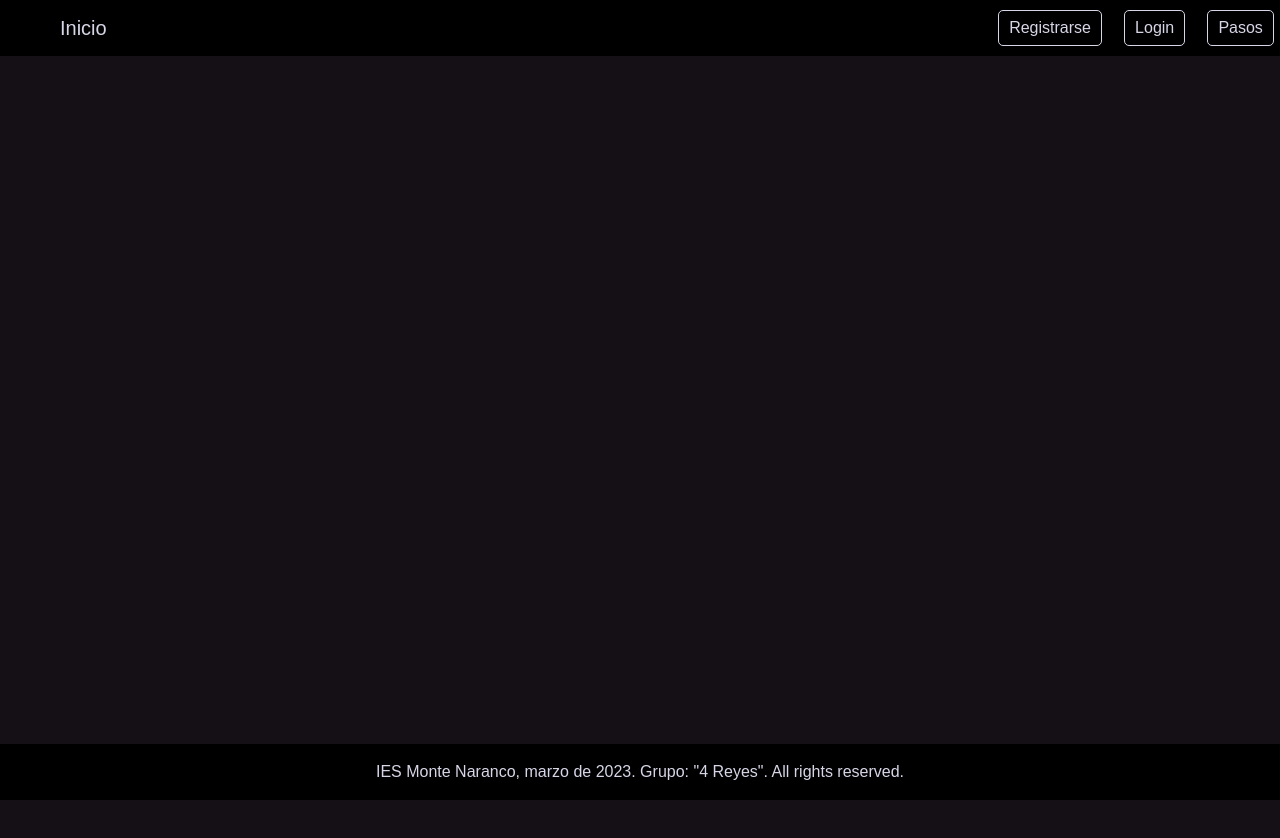
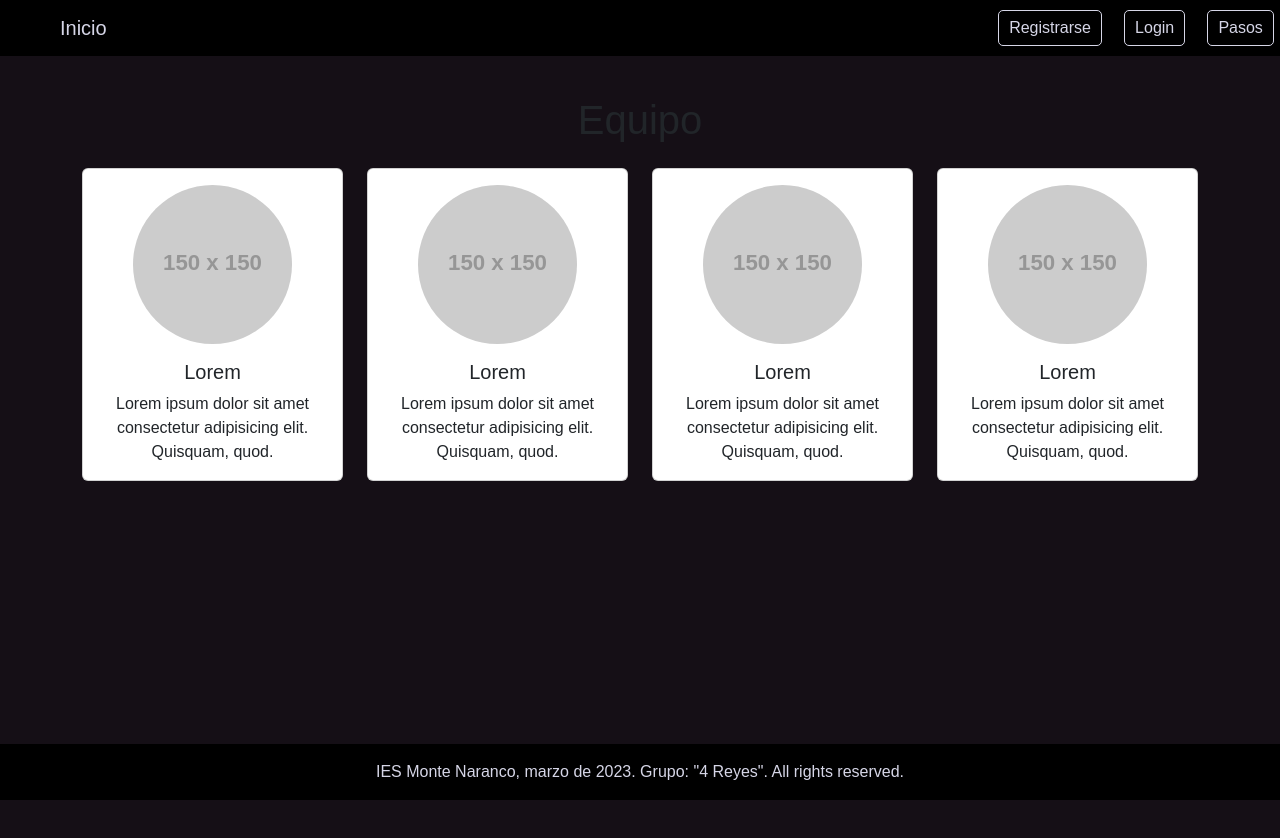
Before and after one commit to Adrian5400/Proyecto-final-G4, a React (Vite) app: page /equipo in a window 1280 px wide. Shown: the top 838 px of the page. Before the commit the page ends 800 px from the top, so only its background shows below. Built offline with nearby package versions, Linux system fonts and the light colour scheme.

Commit message:
Añadido equipo.jsx + ruta

```diff
--- a/src/App.jsx
+++ b/src/App.jsx
@@ -8,6 +8,7 @@ import { BrowserRouter as Router, Route, Routes } from 'react-router-dom';
 import { Navigate } from 'react-router-dom';
 import BarraNav from './components/BarraNav';
 import DasFooter from './components/DasFooter';
+import Equipo from './pages/Equipo';
 
 
 
@@ -39,6 +40,7 @@ const RutaProtegida = ({children}) => {
             <Route path='/register' element={<Register />} />
             <Route path="/login" element={<Login />} />
             <Route path="/pasos" element={<RutaProtegida><Pasos /></RutaProtegida> } />
+            <Route path="/equipo" element={<Equipo />} />
 
           </Routes>
           <DasFooter />
--- /dev/null
+++ b/src/pages/Equipo.jsx
@@ -0,0 +1,65 @@
+import React from "react";
+import { Container, Row, Col, Card, Image } from "react-bootstrap";
+
+
+const equipo = [
+  {
+    nombre: "Lorem",
+    foto: "https://via.placeholder.com/150",
+    descripcion:
+      "Lorem ipsum dolor sit amet consectetur adipisicing elit. Quisquam, quod."
+  },
+  {
+    nombre: "Lorem",
+    foto: "https://via.placeholder.com/150",
+    descripcion:
+      "Lorem ipsum dolor sit amet consectetur adipisicing elit. Quisquam, quod."
+  },
+  {
+    nombre: "Lorem",
+    foto: "https://via.placeholder.com/150",
+    descripcion:
+      "Lorem ipsum dolor sit amet consectetur adipisicing elit. Quisquam, quod."
+  },
+  {
+    nombre: "Lorem",
+    foto: "https://via.placeholder.com/150",
+    descripcion:
+      "Lorem ipsum dolor sit amet consectetur adipisicing elit. Quisquam, quod."
+  }
+];
+
+const Equipo = () => {
+  return (
+    <div className="mx-auto contenedor container min-vh-100 mt-5 pt-4">
+    <h1 className="pt-5" style={{textAlign: 'center'}}>Equipo</h1>
+      <Container>
+      <Row>
+        {equipo.map((miembro) => (
+          <Col sm={12} md={3} key={miembro.nombre}>
+            <Card className="my-3">
+              <Card.Body className="d-flex flex-column justify-content-center align-items-center">
+                <Image src={miembro.foto} roundedCircle className="mb-3" />
+                <Card.Title>{miembro.nombre}</Card.Title>
+                <Card.Text className="text-center">{miembro.descripcion}</Card.Text>
+              </Card.Body>
+            </Card>
+          </Col>
+        ))}
+      </Row>
+      </Container>
+
+    <Row>
+
+    </Row>
+
+
+
+    </div>
+
+
+
+  );
+};
+
+export default Equipo;
```
Also changed, not shown: src/pages/Introducción.jsx (deleted).
